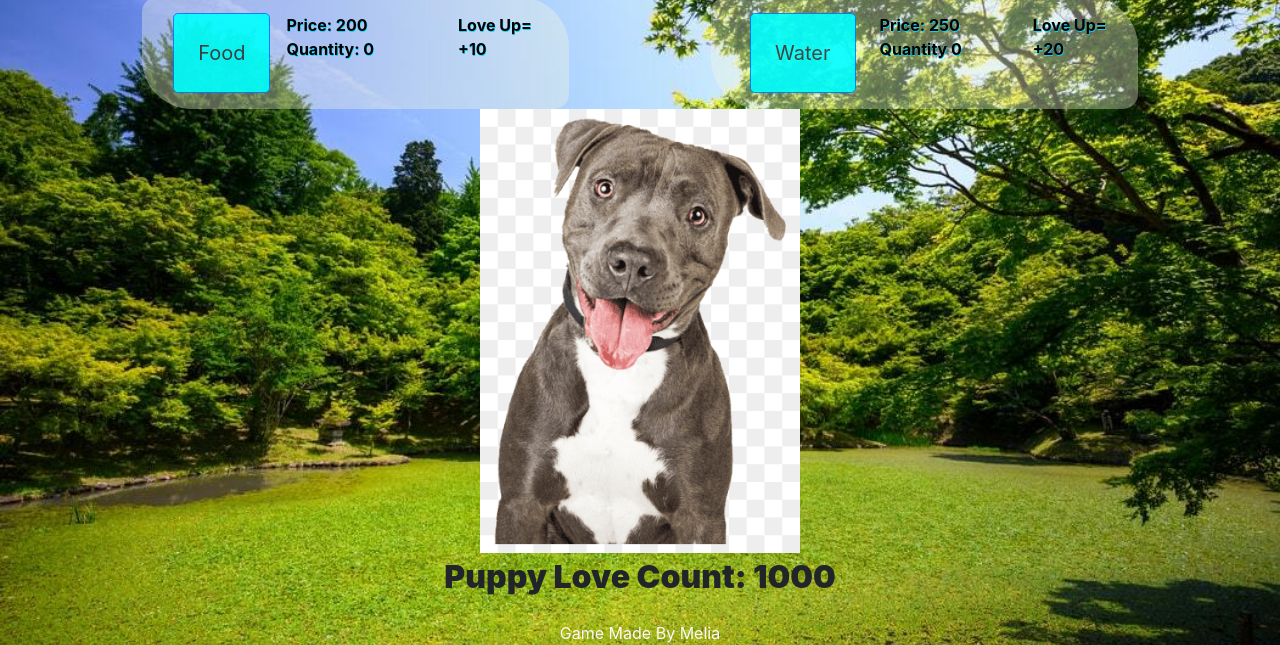
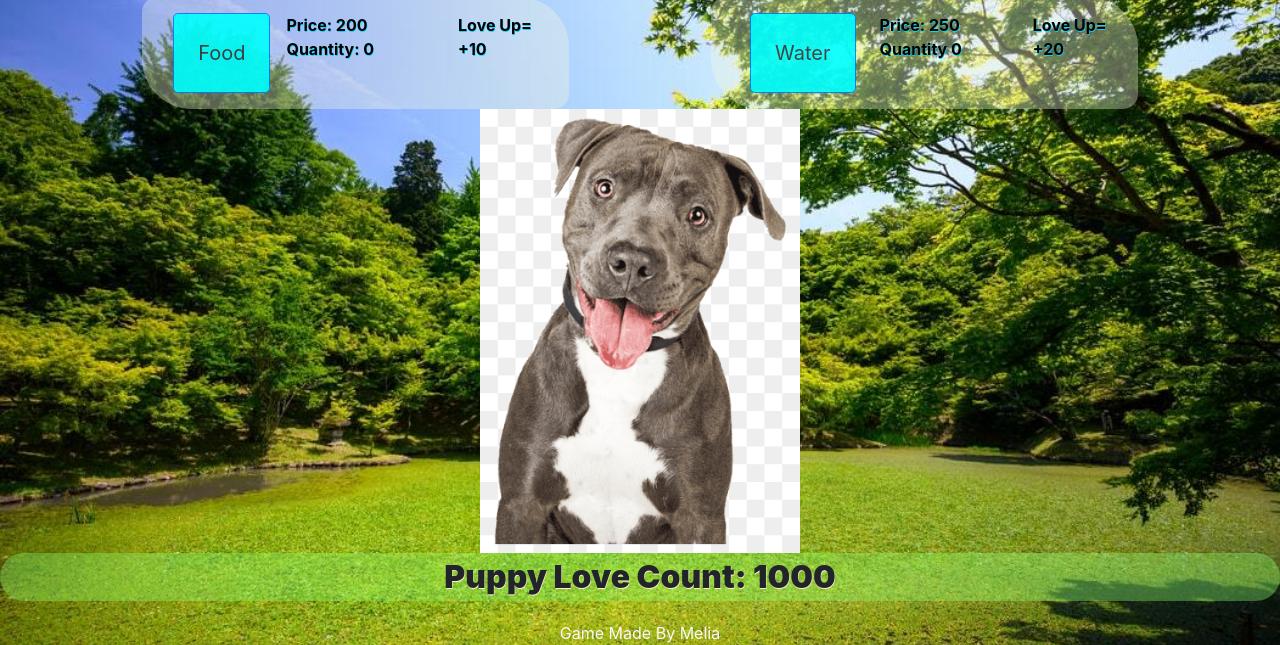
Before and after one commit to Melia88/checkpoint-2, a plain HTML site: page index.html in a window 1280 px wide. Shown: the part 155-800 px from the top of the page. Drawn offline with nearby package versions, Linux system fonts and the light colour scheme.

Commit message:
pLoveTxt update col bg

```diff
--- a/style.css
+++ b/style.css
@@ -69,6 +69,7 @@ main {
 .pLoveTxt{
   font-size: 2rem;
   font-weight: 900;
-  /* background-color: rgba(140, 255, 111, 0.356); */
-  border-radius: 25px;
+  background-color: rgba(140, 255, 111, 0.356);
+  border-radius: 25px 25px 25px 25px;
+  text-shadow:.5px .5px blanchedalmond;
 }
```
